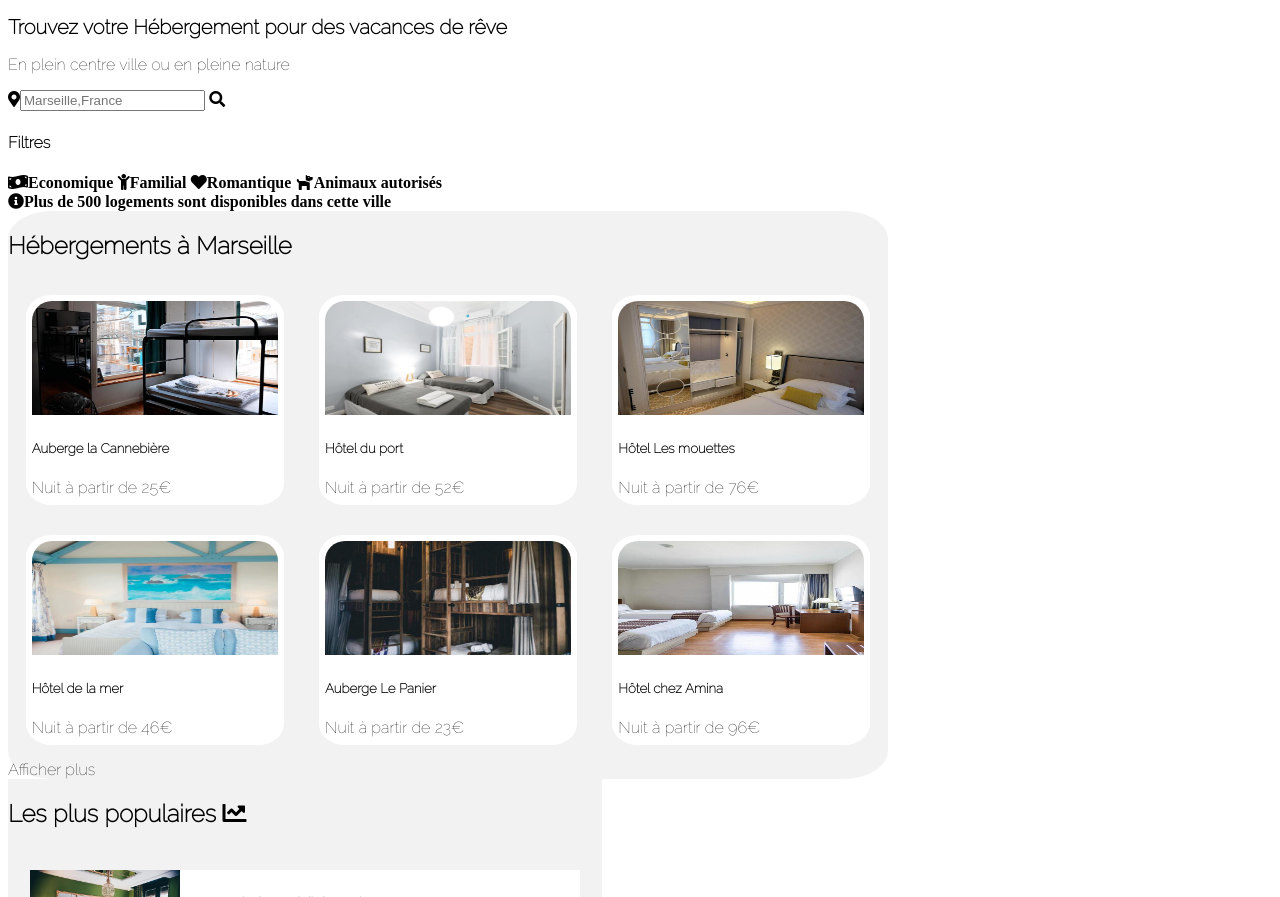
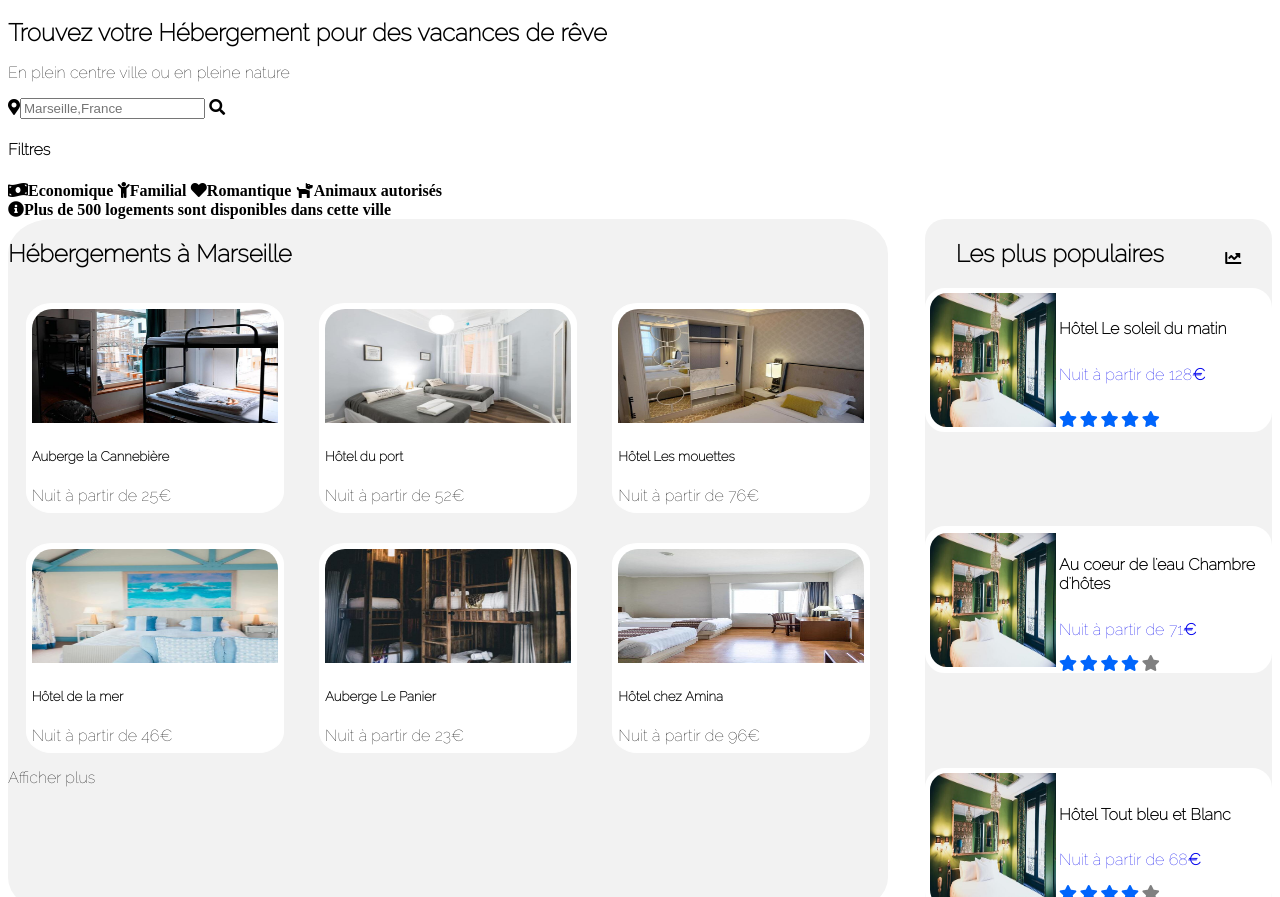
Before and after one commit to codetech9/reservia.github.io, a plain HTML site: page index.html in a window 1280 px wide. Shown: the part 55-952 px from the top of the page. Drawn offline with Linux system fonts and the light colour scheme.

Commit message:
modification block populaires

```diff
--- a/index.html
+++ b/index.html
@@ -77,22 +77,28 @@
                 <div class="heberg-card-list">
                     <img src="images/images/hebergements/4_small/reisetopia-B8WIgxA_PFU-unsplash.jpg"
                         alt="Hôtel du port">
+
                     <h5>Hôtel Les mouettes</h5>
                     <p>Nuit à partir de 76€</p>
+
                 </div>
                 <!--4-->
                 <div class="heberg-card-list">
                     <img src="images/images/hebergements/4_small/annie-spratt-Eg1qcIitAuA-unsplash.jpg"
                         alt="Hôtel du port">
+
                     <h5>Hôtel de la mer</h5>
                     <p>Nuit à partir de 46€</p>
+
                 </div>
                 <!--5-->
                 <div class="heberg-card-list">
                     <img src="images/images/hebergements/4_small/nicate-lee-kT-ZyaiwBe0-unsplash.jpg"
                         alt="Hôtel du port">
+
                     <h5>Auberge Le Panier</h5>
                     <p>Nuit à partir de 23€</p>
+
                 </div>
                 <!--6-->
                 <div class="heberg-card-list">
@@ -110,51 +116,74 @@
 
         <!-- Les plus populaires -->
         <div id="populaires">
-            <!-- Les plus populaires-->
-            <h2>Les plus populaires <i class="fas fa-chart-line"></i></h2>
+            <div id="flex-title">
+                <h2>Les plus populaires </h2>
+                <div class="logo">
+                    <i class="fas fa-chart-line"></i>
+                </div>
+                <!-- Les plus populaires-->
+            </div>
+
             <div id="populaires-card">
                 <!--descritiptions des logements-->
                 <!--1-->
                 <div class="populaires-card-list">
+                    <img src="images/images/hebergements/4_small/emile-guillemot-Bj_rcSC5XfE-unsplash.jpg"
+                        alt="Hôtel le soleil du matin">
+                    <div class="title">
+
+                        <h5>Hôtel Le soleil du matin</h5>
 
 
-                    <img src="images/images/hebergements/4_small/emile-guillemot-Bj_rcSC5XfE-unsplash.jpg"
-                        alt="Hôtel le soleil du matin">
+                        <h5> <a href="#">Nuit à partir de 128<span>€</span></a></h5>
 
-                    <span class="title">
-                        <h5>Hôtel Le soleil du matin</h5>
-                        <p>Nuit à partir de 128€</p>
-                    </span>
-
+                        <div class="stars">
+                            <i class="fas fa-star blue"></i>
+                            <i class="fas fa-star blue"></i>
+                            <i class="fas fa-star blue"></i>
+                            <i class="fas fa-star blue"></i>
+                            <i class="fas fa-star blue"></i>
+                        </div>
+                    </div>
                 </div>
                 <!--2-->
                 <div class="populaires-card-list">
-
-
                     <img src="images/images/hebergements/4_small/emile-guillemot-Bj_rcSC5XfE-unsplash.jpg"
                         alt="Hôtel le soleil du matin">
+                    <div class="title">
 
-                    <span class="title">
-                        <h5>Hôtel Le soleil du matin</h5>
-                        <p>Nuit à partir de 128€</p>
-                    </span>
+                        <h5>Au coeur de l'eau Chambre d'hôtes</h5>
 
+                        <p> <a href="#">Nuit à partir de 71<span>€</span></a></p>
+
+                        <div class="stars">
+                            <i class="fas fa-star blue"></i>
+                            <i class="fas fa-star blue"></i>
+                            <i class="fas fa-star blue"></i>
+                            <i class="fas fa-star blue"></i>
+                            <i class="fas fa-star grey"></i>
+                        </div>
+                    </div>
                 </div>
+                <!--3-->
                 <div class="populaires-card-list">
-
-
                     <img src="images/images/hebergements/4_small/emile-guillemot-Bj_rcSC5XfE-unsplash.jpg"
                         alt="Hôtel le soleil du matin">
+                    <div class="title">
 
-                    <span class="title">
-                        <h5>Hôtel Le soleil du matin</h5>
-                        <p>Nuit à partir de 128€</p>
-                    </span>
+                        <h5>Hôtel Tout bleu et Blanc</h5>
 
+                        <p> <a href="#">Nuit à partir de 68<span>€</span></a></p>
+
+                        <div class="stars">
+                            <i class="fas fa-star blue"></i>
+                            <i class="fas fa-star blue"></i>
+                            <i class="fas fa-star blue"></i>
+                            <i class="fas fa-star blue"></i>
+                            <i class="fas fa-star grey"></i>
+                        </div>
+                    </div>
                 </div>
-
-            </div>
-        </div>
     </section>
 
     <section>
@@ -218,6 +247,7 @@
         </div>
     </section>
 
+
     <!--Footer-->
     <footer>
         <div id="footer-edit">
@@ -248,6 +278,7 @@
             </div>
         </div>
     </footer>
+
 </body>
 
 </html>
--- a/style.css
+++ b/style.css
@@ -11,7 +11,9 @@
 /*body*/
 body {
     font-family: 'Raleway';
+    box-sizing: border-box;
 }
+
 
 /*HEADER*/
 
@@ -37,7 +39,7 @@ header-desktop a {
 /*H1*/
 h1 {
     font-weight: Bold;
-    font-size: 20px;
+    font-size: 1.5em;
 }
 
 
@@ -47,7 +49,6 @@ h1 {
     display: flex;
     justify-content: space-between;
     flex-wrap: wrap;
-
 }
 
 
@@ -89,7 +90,7 @@ h1 {
 .heberg-card-list img {
     height: 114px;
     width: 246px;
-    border-radius: 20px 20px 0 0 ;
+    border-radius: 20px 20px 0 0;
 }
 
 
@@ -97,36 +98,84 @@ h1 {
 
 /*************************** POPULAIRES *****************************/
 
+/*************************** POPULAIRES *****************************/
+
 #populaires {
     background-color: #f2f2f2;
+    border-radius: 20px;
+    max-width: 419px;
 }
-
 
 
 #populaires-card {
     display: flex;
     flex-direction: column;
     justify-content: space-between;
+    align-items: center;
+    height: 624px;
+    max-width: 419px;
 }
 
 .populaires-card-list {
-    border:#f2f2f2 2px solid;
-    /*border-radius: 5% 0 0 5% ;*/
+    border: white 2px solid;
+    border-radius: 20px;
     align-items: center;
     display: flex;
-    width: 550px;
+    height: 145;
+    width: 343px;
     background-color: white;
-    margin: 20px;
 }
 
 
-.card-img {
-    width: 150px;
+.populaires-card-list h5{
+    font-size: 16px;
+}
+
+
+.populaires-card-list a:visited {
+    color: black;
 }
 
 .populaires-card-list img {
-    height: 100px;
-   padding-right: 50px;
+    height: 134px;
+    width: 126px;
+    border-radius: 20px 0 0 20px;
+    padding: 3px;
+}
+
+#flex-title {
+    display: flex;
+    justify-content: space-around;
+
+}
+
+.logo {
+    padding-top: 30px;
+}
+
+
+.stars {
+    font-size: 10px;
+}
+
+.title span {
+    font-weight: bold;
+}
+
+.title a {
+    text-decoration: none;
+    font-size: 16px;
+    font-weight: lighter;
+}
+
+.blue {
+    color: #0065fc;
+    font-size: 16px;
+}
+
+.grey {
+    color: grey;
+    font-size: 16px;
 }
 
 /****************************** Activités ***************************************/
@@ -138,6 +187,7 @@ h1 {
     justify-content: space-between;
 
 }
+
 .act-cols {
     display: flex;
     flex-direction: column;
@@ -158,8 +208,8 @@ h1 {
 .act-cards img {
     border-radius: 20px 20px 0 0;
     height: 390px;
-    overflow:auto;
-    width:300px;
+    overflow: auto;
+    width: 300px;
     object-fit: cover;
 }
 
@@ -174,7 +224,7 @@ h1 {
 .act-card-1 img {
     height: 180px;
     border-radius: 20px 20px 0 0;
-    overflow:auto;
+    overflow: auto;
     width: 300px;
 }
 
@@ -223,17 +273,17 @@ h1 {
 
 
 
-
 /****************************** FOOTER *****************************/
 
 
 /*FOOTER*/
 #footer-edit {
     display: flex;
-    justify-content: space-around;
+    justify-content: space-between;
     align-items: center;
     background-color: #f2f2f2;
     flex-wrap: wrap;
+    margin-top: 5%;
 }
 
 #footer-edit h4 {
```
Also changed, not shown: 1 other file. Lines whose indentation alone changed are shown as unchanged.
